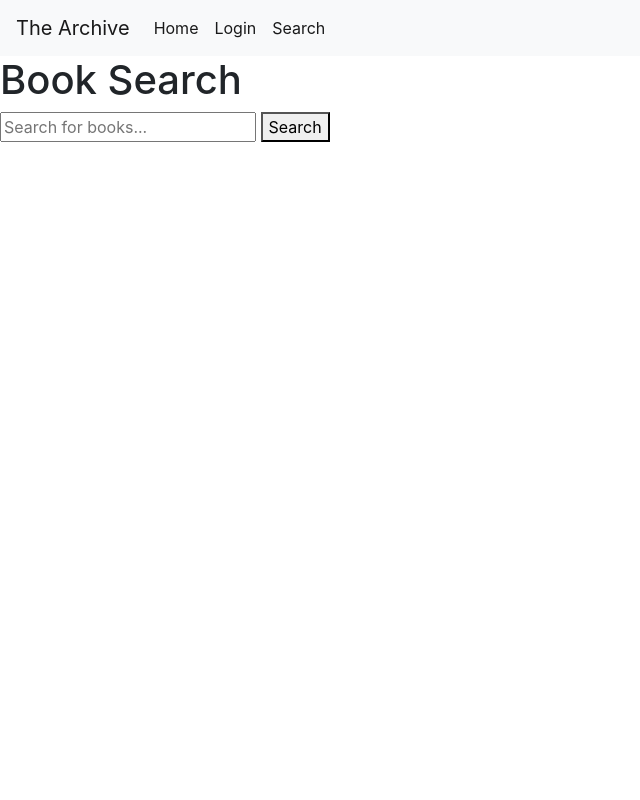
After one commit to melhaj7/the-archive, a Flask app: page /search in a window 1280 px wide. The commit adds this page. Shown: the whole page, without its empty margins (0-640 px from the left). Run offline with Flask 3, Linux system fonts and the light colour scheme; some libraries are stand-ins or nearby versions.

Commit message:
integrate OpenLibrary api

```diff
--- /dev/null
+++ b/app/open_library.py
@@ -0,0 +1,151 @@
+import requests
+
+API_URI = "http://openlibrary.org/query.json?"
+SEARCH_URI = "http://openlibrary.org/search.json?"
+
+
+def maybe_single(doc):
+    """
+    Return a single object if it is the only item in a collection.
+    """
+    if isinstance(doc, list) and len(doc) == 1:
+        return doc[0]
+    return doc
+
+
+class Search(object):
+    """
+    Generic search object.
+    """
+    uri = None
+
+    def get(self, **kwargs):
+        if not 'page' in kwargs:
+            kwargs['page'] = 1
+        resp = requests.get(self.uri, params=kwargs)
+        return resp.json()
+
+
+class Document(object):
+    """
+    A Document returned by a search result.
+    """
+
+    def __init__(self, doc):
+        self._doc = doc
+
+    def _get(self, key):
+        return maybe_single(self._doc.get(key))
+
+    @property
+    def title(self):
+        return self._get('title')
+
+    @property
+    def title_suggest(self):
+        return self._get('title_suggest')
+
+    @property
+    def author(self):
+        return self._get('author_name')
+
+    @property
+    def author_alt_name(self):
+        return self._get('author_alternative_name')
+
+    @property
+    def publisher(self):
+        return self._get('publisher')
+
+    @property
+    def cover_edition_key(self):
+        return self._get('cover_edition_key')
+
+    @property
+    def cover_image(self):
+        if self.isbn:
+            return f"https://covers.openlibrary.org/b/isbn/{self.isbn}-M.jpg"
+        return None
+
+    @property
+    def first_publish_year(self):
+        return self._get('first_publish_year')
+
+    @property
+    def lang(self):
+        return self._get('language')
+
+    @property
+    def isbn(self):
+        return self._get('isbn')
+
+    @property
+    def key(self):
+        return self._get('key')
+
+    @property
+    def id_goodreads(self):
+        return self._get('id_goodreads')
+
+    @property
+    def id_librarything(self):
+        return self._get('id_librarything')
+
+    @property
+    def subject(self):
+        return self._get('subject')
+
+    def __repr__(self):
+        return self.__unicode__().encode('ascii', 'replace')
+
+    def __unicode__(self):
+        return f"<Document: [{self.author}] {self.title}>"
+
+
+class SearchResult(object):
+    """
+    Parse a search result.
+    """
+
+    def __init__(self, data):
+
+        self._data = data
+
+    @property
+    def start(self):
+        return self._data['start']
+
+    @property
+    def num_found(self):
+        return self._data['num_found']
+
+    @property
+    def docs(self):
+        return [Document(doc) for doc in self._data['docs']]
+
+    def get_doc_by_index(self, index):
+        return Document(self._data['docs'][index])
+
+    def __getitem__(self, index):
+        return self.get_doc_by_index(index)
+
+    def __len__(self):
+        return len(self.docs)
+
+    def __repr__(self):
+        return f"<SearchResult: {self.start}-{self.start + len(self.docs) - 1} / {self.num_found}>"
+
+
+class BookSearch(Search):
+    """
+    Implement book searches.
+    """
+    uri = SEARCH_URI
+
+    def get_by_author(self, author):
+        res = self.get(**{'author': author})
+        return SearchResult(res)
+
+    def get_by_title(self, title):
+        res = self.get(**{'title': title})
+        return SearchResult(res)
--- a/app/routes.py
+++ b/app/routes.py
@@ -1,11 +1,11 @@
-from flask import render_template, flash, redirect, url_for, request
+from flask import render_template, flash, redirect, url_for, request, jsonify
 from flask_login import current_user, login_user, logout_user, login_required
 from urllib.parse import urlsplit
 import sqlalchemy as sa
-# import requests
 from app import app, db
 from app.forms import LoginForm, RegistrationForm
 from app.models import User
+from app.open_library import BookSearch
 
 
 @app.route('/')
@@ -51,19 +51,29 @@ def register():
         user.set_password(form.password.data)
         db.session.add(user)
         db.session.commit()
-        flash("Congragulation! You're now registered")
+        flash('Congratulations, you are now a registered user!')
         return redirect(url_for('login'))
     return render_template('register.html', title='Register', form=form)
 
 
-# @app.route('/books', methods=['GET'])
-# def get_title():
-#     api_url = 'https://openlibrary.org/works/OL45804W.json'
-#     res = requests.get(api_url)
+@app.route('/search', methods=['GET', 'POST'])
+def search():
+    books = []
+    query = request.args.get('q', '')
 
-#     if res.status_code == 200:
-#         data = res.json()
-#         title = data.get('title', 'title not found')
-#         return render_template('book.html', title=title, description=data.get('description', 'No desc found!'))
-#     else:
-#         return f'error{res.status_code}! failed to fetch data'
+    if query:
+        book_search = BookSearch()
+        result = book_search.get_by_title(query)
+        books = result.docs
+
+    return render_template('search.html', books=books, query=query)
+
+    #     url = f"https://openlibrary.org/search/inside.json?q={query}"
+    #     response = requests.get(url)
+    #     if response.status_code == 200:
+    #         data = response.json()
+    #         return jsonify(data)
+    #     else:
+    #         return jsonify({"error": "Failed to fetch data from OpenLibrary"}), 500
+    # else:
+    #     return jsonify({"error": "No search query provided"}), 400
--- a/app/static/css/styles.css
+++ b/app/static/css/styles.css
@@ -1,3 +1,28 @@
-t {
-  color: red;
+html, body {
+  height: 100%;
 }
+
+
+
+.center-container {
+  display: flex;
+  flex-direction: column;  /* Stack input and button vertically */
+  justify-content: center; /* Center vertically */
+  align-items: center;     /* Center horizontally */
+  height: 100vh;           /* Full height of the viewport */
+  text-align: center;      /* Optional: Center text inside elements */
+}
+
+#booksearch, #search-button {
+  padding: 10px;
+  margin: 5px;
+  font-size: 16px;
+  border-radius: 5px;
+  border: 1px solid #ccc;
+}
+
+/* Optional: Add some hover effects */
+#search-button:hover {
+  background-color: #007bff;
+  color: white;
+}
--- /dev/null
+++ b/app/static/js/script.js
@@ -0,0 +1,45 @@
+document.addEventListener('DOMContentLoaded', function () {
+
+    const booksearchInput = document.getElementById('booksearch');
+    const searchButton = document.getElementById('search-button');
+    const searchResultsContainer = document.getElementById('search-results');
+
+    searchButton.addEventListener('click', function () {
+      const query = booksearchInput.value.trim();
+
+      if (query) {
+        fetch(`/search?q=${encodeURIComponent(query)}`, {
+          method: 'GET',
+          headers: {
+            'Content-Type': 'application/json',
+          },
+        })
+        .then(response => response.json())  // Parse the JSON response
+        .then(data => {
+          searchResultsContainer.innerHTML = '';  // Clear previous results
+
+          // Check if there are any books in the response
+          if (data.docs && data.docs.length > 0) {
+            // Loop through the results and display them
+            data.docs.forEach(book => {
+              const bookElement = document.createElement('div');
+              bookElement.innerHTML = `
+                <h3>${book.title}</h3>
+                <p>Author: ${book.author_name ? book.author_name.join(', ') : 'N/A'}</p>
+                <p>First Published: ${book.first_publish_year || 'Unknown'}</p>
+              `;
+              searchResultsContainer.appendChild(bookElement);
+            });
+          } else {
+            searchResultsContainer.innerHTML = '<p>No results found.</p>';
+          }
+        })
+        .catch(error => {
+          searchResultsContainer.innerHTML = '<p>Error fetching data. Please try again later.</p>';
+        });
+      } else {
+        searchResultsContainer.innerHTML = '<p>Please enter a search term.</p>';
+      }
+    });
+
+  });
--- a/app/templates/base.html
+++ b/app/templates/base.html
@@ -42,6 +42,9 @@
             <a class="nav-link" href="{{ url_for('logout') }}">Logout</a>
           </li>
           {% endif %}
+          <li class="nav-item active">
+            <a class="nav-link" href="{{ url_for('search') }}">Search</a>
+          </li>
       </div>
     </nav>
     {% with messages = get_flashed_messages() %}
@@ -54,13 +57,6 @@
     {% endif %}
     {% endwith %}
     {% block content %} {% endblock %}
-    <!--search bar-->
-    <!-- <div class="t">
-        <form method="GET" action="/search">
-            <input class="form-control form-control-lg" type="text" name="query" placeholder="Search for a book">
-            <button type="submit" class="btn btn-secondary btn-lg">Search</button>
-        </form>
-    </div> -->
 
     <script
       src="https://code.jquery.com/jquery-3.2.1.slim.min.js"
@@ -77,5 +73,6 @@
       integrity="sha384-JZR6Spejh4U02d8jOt6vLEHfe/JQGiRRSQQxSfFWpi1MquVdAyjUar5+76PVCmYl"
       crossorigin="anonymous"
     ></script>
+    <script src="{{ url_for('static', filename='js/script.js') }}"></script>
   </body>
 </html>
--- /dev/null
+++ b/app/templates/search.html
@@ -0,0 +1,25 @@
+{% extends 'base.html' %} {% block content %}
+
+<h1>Book Search</h1>
+
+<form method="GET" action="{{ url_for('search') }}">
+  <input
+    type="text"
+    name="q"
+    placeholder="Search for books..."
+    value="{{ query or '' }}"
+  />
+  <button type="submit">Search</button>
+</form>
+
+{% if books %}
+<h2>Search Results for "{{ query }}"</h2>
+<ul>
+  {% for book in books %}
+  <li><strong>{{ book.title }}</strong> by {{ book.author or 'Unknown' }}</li>
+  <li>{{ book.cover_image }}</li>
+  {% endfor %}
+</ul>
+{% elif query %}
+<p>No results found for "{{ query }}"</p>
+{% endif %} {% endblock %}
```
Also changed, not shown: app/forms.py (+8 -9 lines), app/templates/index.html (+13 -1 lines), app/templates/register.html (+4 -4 lines).
